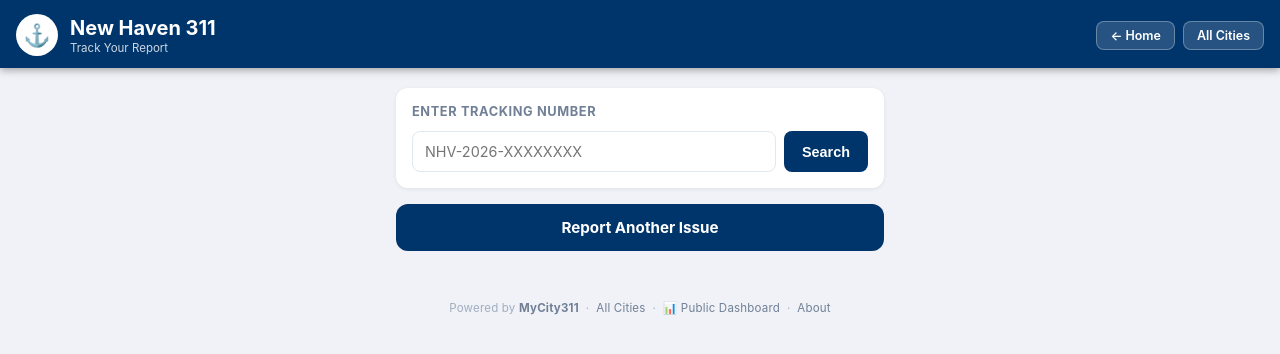
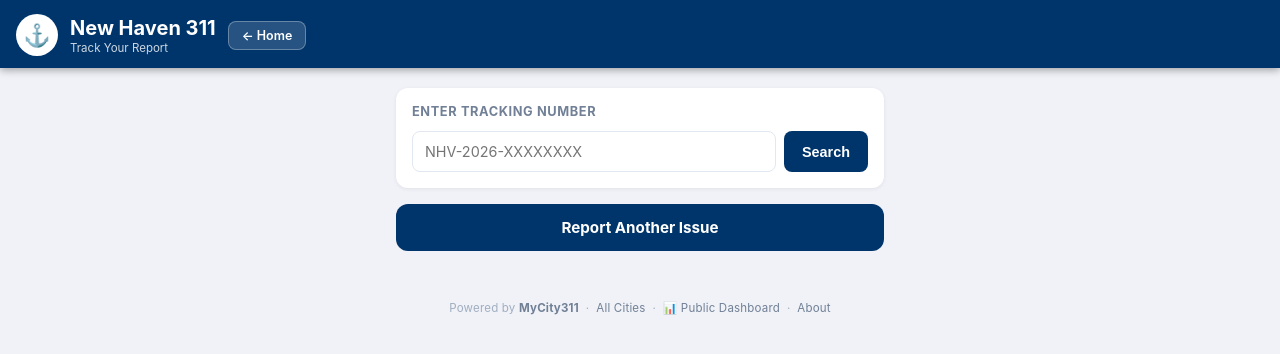
Before and after one commit to smithar106/newhaven-311, a Flask app: page /track in a window 1280 px wide. Shown: the top 354 px of the page. Run offline with Flask 3, Linux system fonts and the light colour scheme; some libraries are stand-ins or nearby versions.

Commit message:
Remove All Cities header button from all templates

```diff
--- a/templates/confirm.html
+++ b/templates/confirm.html
@@ -64,10 +64,7 @@
     <h1>New Haven 311</h1>
     <p>Non-Emergency City Services</p>
   </div>
-  <div style="margin-left:auto;display:flex;gap:8px;flex-shrink:0">
-    <a href="/" class="header-home">← Home</a>
-    <a href="https://hub.mycity311.co" class="header-hub">All Cities</a>
-  </div>
+  <a href="/" class="header-home">← Home</a>
 </div>
 
 <div class="container">
--- a/templates/index.html
+++ b/templates/index.html
@@ -122,7 +122,6 @@
     <h1>New Haven 311</h1>
     <p>Non-Emergency City Services</p>
   </div>
-  <a href="https://hub.mycity311.co" class="header-hub">All Cities</a>
 </div>
 
 <!-- Nav tabs -->
--- a/templates/stats.html
+++ b/templates/stats.html
@@ -97,7 +97,6 @@ body{font-family:-apple-system,BlinkMacSystemFont,'Segoe UI',sans-serif;backgrou
     <p>Transparency Dashboard</p>
   </div>
   <div class="header-right" style="display:flex;gap:8px;align-items:center">
-    <a href="https://hub.mycity311.co" class="header-hub" style="padding:7px 14px">All Cities</a>
     <a href="/" class="header-btn">Report an Issue</a>
   </div>
 </div>
--- a/templates/track.html
+++ b/templates/track.html
@@ -78,10 +78,7 @@
     <h1>New Haven 311</h1>
     <p>Track Your Report</p>
   </div>
-  <div style="margin-left:auto;display:flex;gap:8px;flex-shrink:0">
-    <a href="/" class="header-home">← Home</a>
-    <a href="https://hub.mycity311.co" class="header-hub">All Cities</a>
-  </div>
+  <a href="/" class="header-home">← Home</a>
 </div>
 
 <div class="container">
```
